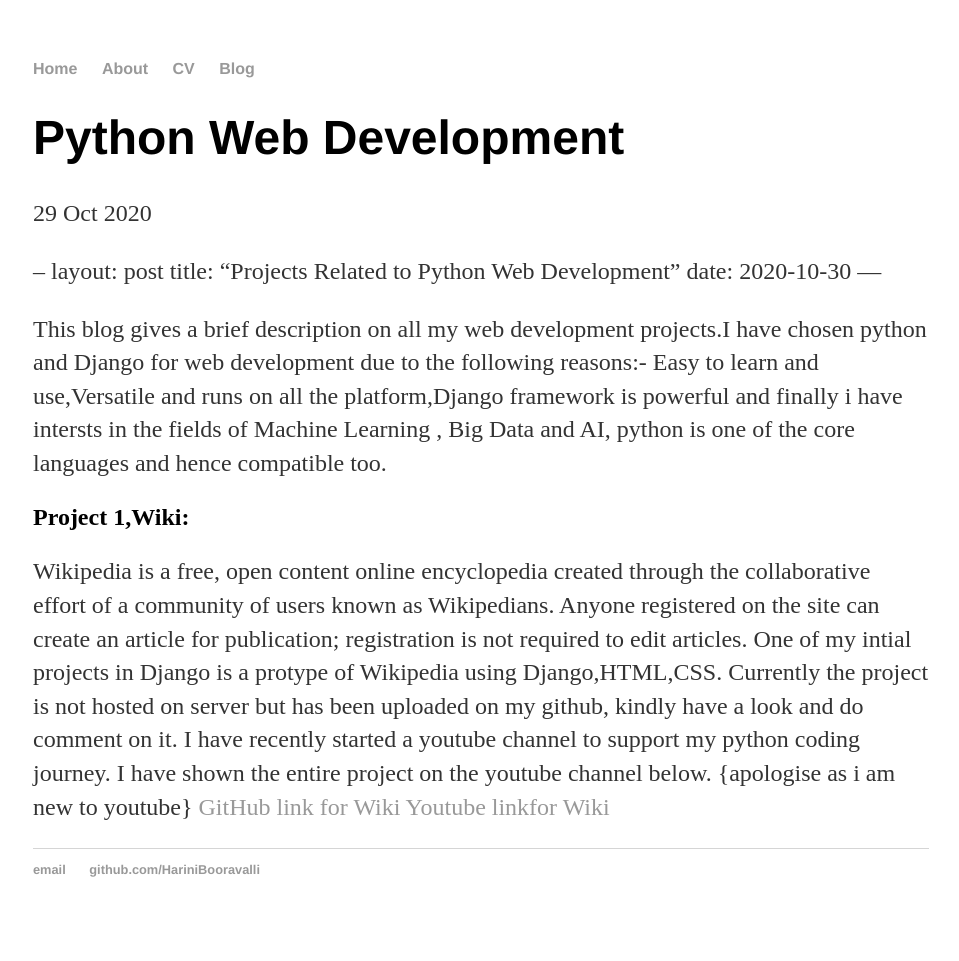
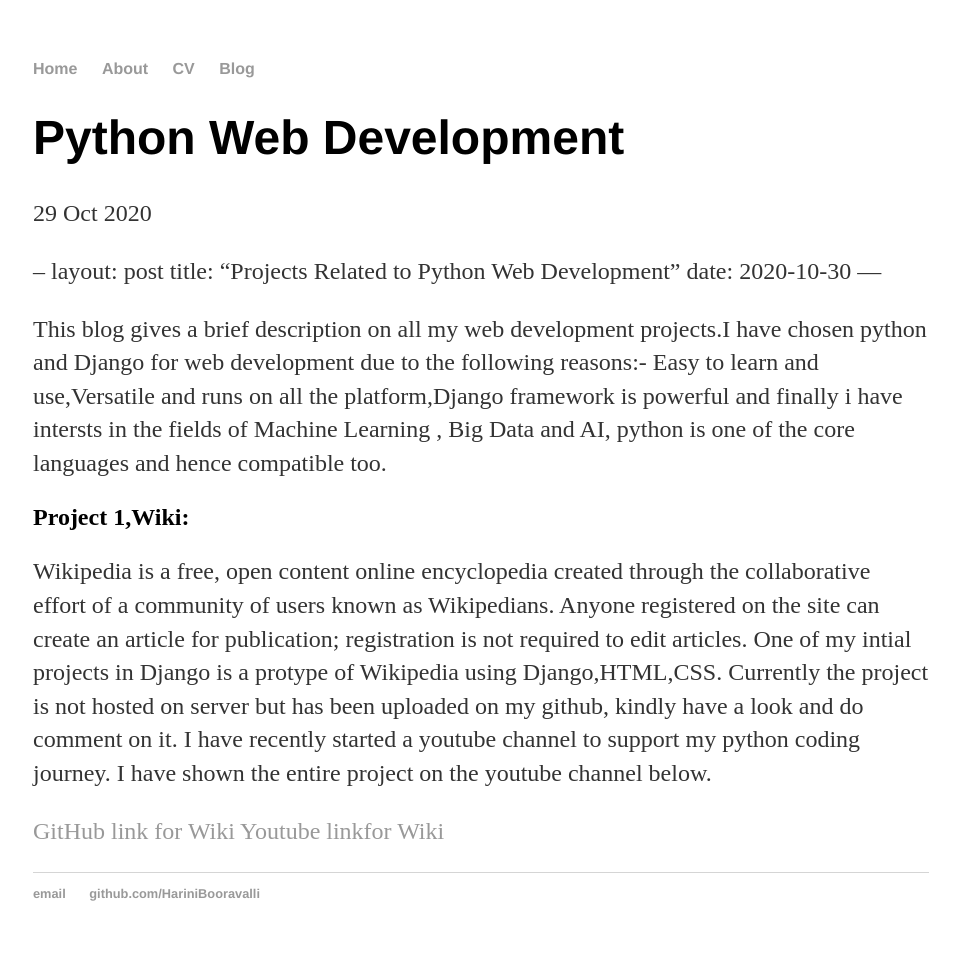
Before and after one commit to HariniBooravalli/HariniBooravalli.github.io, a Jekyll site: the page built from _posts/2020-10-29-Python-Web-Development.md, in a window 1280 px wide. Shown: the whole page, without its empty margins (159-1118 px from the left). Built offline with Jekyll 4.4.1, drawn with Linux system fonts in a browser that asks for light colours; our own code applies the rules of GitHub Pages for plain Markdown files; Markdown is read by kramdown in place of the engine named in the settings; before the commit the page ends 937 px from its top, so only the background shows below that.

Commit message:
Update 2020-10-29-Python-Web-Development.md

```diff
--- a/_posts/2020-10-29-Python-Web-Development.md
+++ b/_posts/2020-10-29-Python-Web-Development.md
@@ -7,7 +7,7 @@
 This blog gives a brief description on all my web development projects.I have chosen python and Django for web development due to the following reasons:-
 Easy to learn and use,Versatile and runs on all the platform,Django framework is powerful and finally i have intersts in the fields of Machine Learning , Big Data and AI, python is one of the core languages and hence compatible too.
 
-##Project 1,Wiki:
+## Project 1,Wiki:
 
 Wikipedia is a free, open content online encyclopedia created through the collaborative effort of a community of users known as Wikipedians.
 Anyone registered on the site can create an article for publication; registration is not required to edit articles.
@@ -15,6 +15,6 @@
 Currently the project is not hosted on server but has been uploaded on my github, kindly have a look and do comment on it.
 I have recently started a youtube channel to support my python coding journey.
 I have shown the entire project on the youtube channel below.
-{apologise as i am new to youtube}
+
 [GitHub link for Wiki](https://github.com/me50/HariniBooravalli/tree/web50-project1-2020-wiki)
 [Youtube linkfor Wiki](https://www.youtube.com/watch?v=hIQ15YoZ_nE&feature=youtu.be)
```
